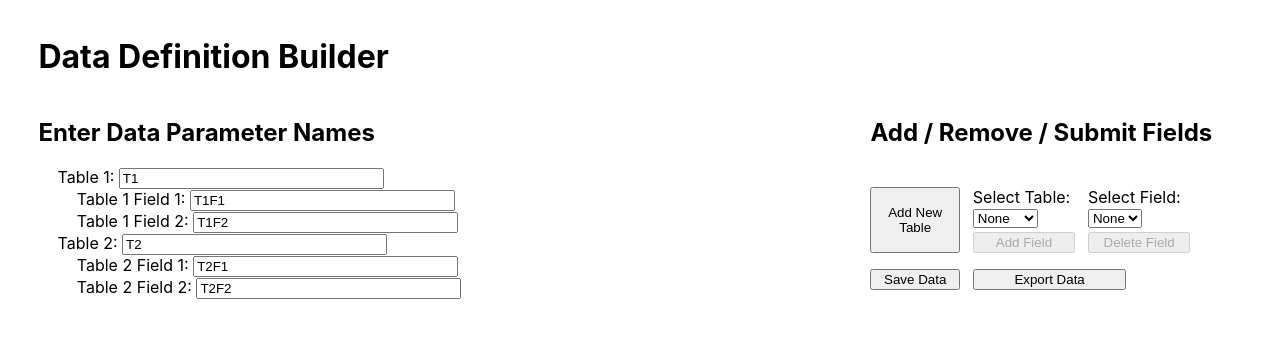
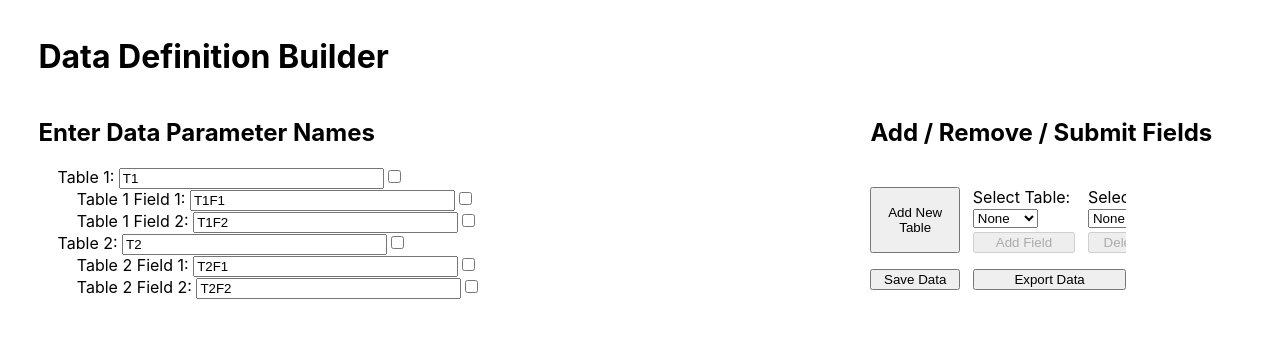
Before and after one commit to wdparker93/data-request-builder, a React (Create React App) app: page / in a window 1280 px wide. Shown: the top 338 px of the page. Built offline with nearby package versions, Linux system fonts and the light colour scheme.

Commit message:
Added checkboxes to fields.

```diff
--- a/src/App.css
+++ b/src/App.css
@@ -3,9 +3,9 @@
   position: relative;
   left: 3vw;
   top: 2vh;
-  overflow-y: scroll;
+  max-width: 100vw;
   overflow-x: hidden;
-  width: 100vw;
+  overflow-y: hidden;
 }
 
 #interactive-section-wrapper {
@@ -18,6 +18,8 @@
   grid-template-columns: 8vw 8vw;
   column-gap: 1vw;
   row-gap: 0.5vh;
+  overflow-y: hidden;
+  overflow-x: hidden;
 }
 
 .table-element {
--- a/src/App.js
+++ b/src/App.js
@@ -124,6 +124,9 @@ function App() {
   //Saves the state of the fields as they appear currently
   const captureState = () => {
     let inputs = document.getElementsByClassName("input-field");
+    let checkBoxes = document.getElementsByClassName("radio-button");
+    console.log(checkBoxes);
+    console.log(checkBoxes[0].value);
     let tableNamesWorkingDict = {};
     let fieldNamesWorkingDict = {};
     for (let i = 0; i < inputs.length; i++) {
--- a/src/secondary-components/js/EntryFields.js
+++ b/src/secondary-components/js/EntryFields.js
@@ -15,6 +15,8 @@ function EntryFields(props) {
     let htmlElementName = "table-";
     let htmlLabelValue = "Table ";
     let htmlClassName = "";
+    let htmlRadioClassName = "radio-button";
+    let htmlRadioElementName = "";
 
     if (!identifier.includes("F")) {
       //A table element with identifier TXX:VALUE
@@ -31,6 +33,8 @@ function EntryFields(props) {
       htmlLabelValue += tableNumber + " Field " + fieldNumber;
       htmlClassName = "field-element";
     }
+    htmlRadioElementName = htmlElementName + "-radio-button";
+
     return (
       <>
         <form className={htmlClassName}>
@@ -42,6 +46,12 @@ function EntryFields(props) {
             size="30"
             className="input-field"
             defaultValue={elementValue}
+          ></input>
+          <input
+            type="checkbox"
+            name={htmlRadioElementName}
+            id={htmlRadioElementName}
+            className={htmlRadioClassName}
           ></input>
         </form>
       </>
@@ -142,6 +152,7 @@ function EntryFields(props) {
         return 1;
       }
     }
+    return 0;
   });
 
   const renderOutputDataElements = () => {
```
Also changed, not shown: 1 other file (tests, documents, lock files or other folders).
